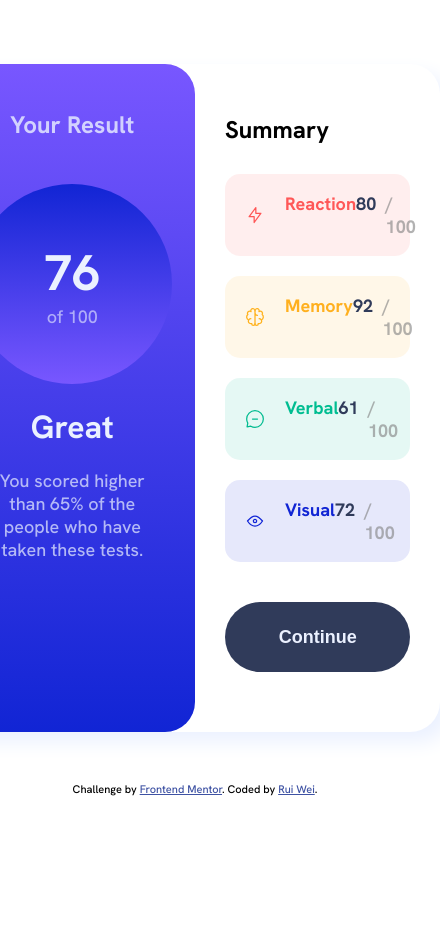
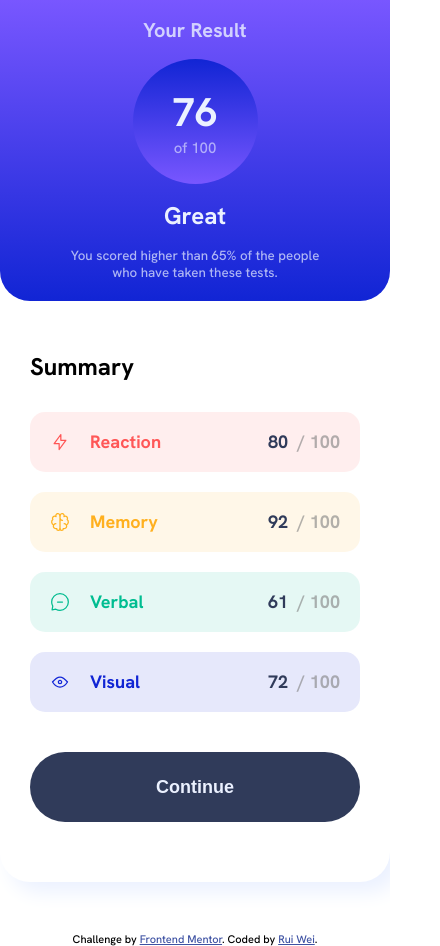
Before and after one commit to pangrwa/frontend-mentor-challenges, a plain HTML site: page results-summary-component-main/index.html in a window 390 px wide. Shown: the whole page, 440 px wide, since content can reach past the window. Before the commit the page ends 860 px from the top, so only its background shows below. Drawn offline with Linux system fonts and the light colour scheme.

Commit message:
add: mobile responsive design

```diff
--- a/results-summary-component-main/styles/style.css
+++ b/results-summary-component-main/styles/style.css
@@ -190,3 +190,62 @@ p {
 .attribution {
     margin-top: 50px
 }
+
+@media (max-width: 600px) {
+    body {
+        margin: 0px;
+        height: 100%;
+    }
+
+    .container {
+        width: 100%;
+        display: flex;
+        flex-direction: column;
+    }
+
+    .result-page {
+        width: 100%;
+        min-height: 35vh;
+        border-radius: 0px 0px 30px 30px;
+        justify-content: start;
+    }
+
+    .result-page > .header {
+        margin:  0px;
+        font-size: smaller;
+    }
+
+    .result-page > .score-chart {
+        width: 125px;
+        height: 125px;
+    }
+
+    .result-page > .score-chart > .score {
+        font-size: 40px;
+    }
+
+    .result-page > .score-chart > .max {
+        font-size: 15px;
+    }
+
+
+    .result-page > .feedback > .header {
+        font-size: 12px;
+    }
+
+    .result-page > .feedback > p {
+        font-size: smaller;
+        width: 65%;
+        margin-bottom: 20px;
+    }
+
+    .summary-page {
+        width: 100%;
+    }
+
+    .breakdowns > .breakdown {
+        flex-wrap: wrap;
+    }
+
+
+}
```
